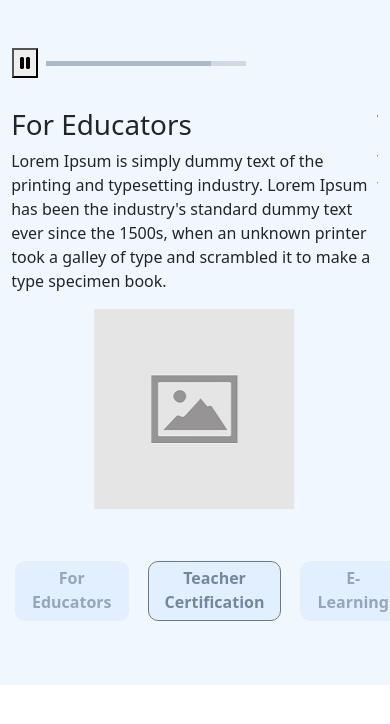
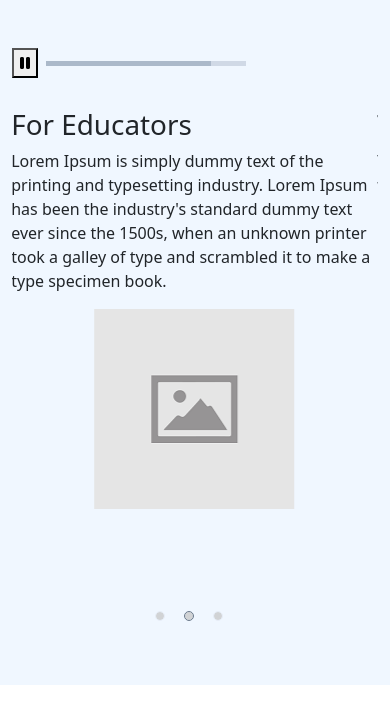
Before and after one commit to pat8308vinod/carousel-component, a plain HTML site: page index.html in a window 390 px wide. Drawn offline with nearby package versions, Linux system fonts and the light colour scheme.

Commit message:
Carousel Hero Added

```diff
--- a/css/style.css
+++ b/css/style.css
@@ -1,43 +1,41 @@
-.banner-carousel-wrap{
-  background:#F0F7FF;
+.banner-carousel-wrap {
+  background: #f0f7ff;
 }
-#alaska-bannerCarousel .carousel-inner{
-  padding:30px 0 80px 0;
+#alaska-bannerCarousel .carousel-inner {
+  padding: 30px 0 80px 0;
 }
 .transition-timer-carousel-progress-bar {
   height: 5px !important;
-  background-color: #3F5773;
+  background-color: #3f5773;
   width: 0%;
   z-index: 11;
-  position:relative
+  position: relative;
 }
 .alaska-progress-bar {
   height: 5px;
   background-color: #aab8c978;
   width: 200px;
   z-index: 11;
-  display:flex;
-  align-items:center;
-  margin-left:8px;
-
+  display: flex;
+  align-items: center;
+  margin-left: 8px;
 }
 .carousel-indicators [data-bs-target] {
   flex: 0 1 auto;
   width: auto;
   height: auto;
-  padding:4px 16px 6px 16px;
+  padding: 4px 16px 6px 16px;
   margin-right: 16px;
   text-indent: 0;
   cursor: pointer;
-  transition: opacity .6s ease;
-  background-color:#DCECFF;
-  border:1.5px solid #E0E8F2;
-  border-radius:10px;
-  color:#3F5773B2;
-  font-weight:700;
-  align-items:center;
-  opacity:0.7;
-
+  transition: opacity 0.6s ease;
+  background-color: #dcecff;
+  border: 1.5px solid #e0e8f2;
+  border-radius: 10px;
+  color: #3f5773b2;
+  font-weight: 700;
+  align-items: center;
+  opacity: 0.7;
 }
 .carousel-indicators {
   position: absolute;
@@ -49,7 +47,21 @@
   margin-left: 0;
   list-style: none;
 }
-.carousel-indicators button.active{
-  border-color:#314459;
-  color:#3F5773;
+.carousel-indicators button.active {
+  border-color: #314459;
+  color: #3f5773;
 }
+@media screen and (max-width: 768px) {
+  .carousel-indicators [data-bs-target] {
+    padding: 0;
+    width: 8px;
+    height: 8px;
+    background-color:#c4c4c4;
+  }
+  .carousel-indicators {
+    justify-content: center;
+  }
+  .carousel-indicators button {
+    font-size: 0;
+  }
+}
```
